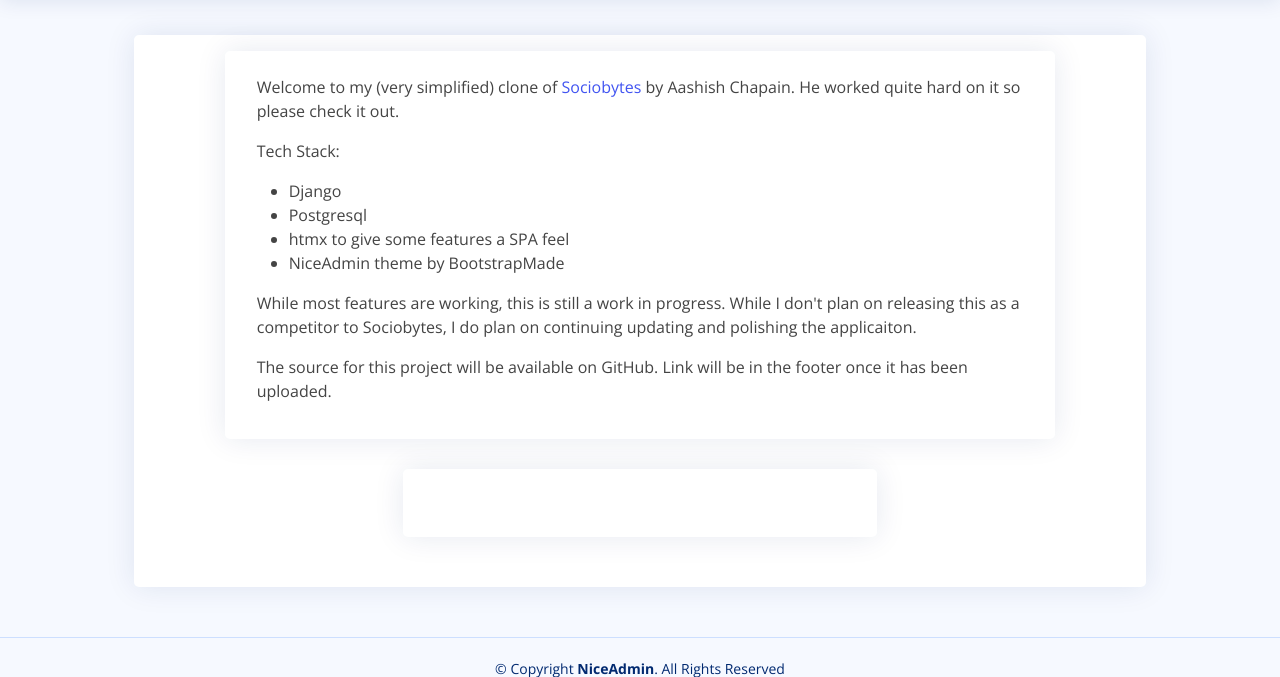
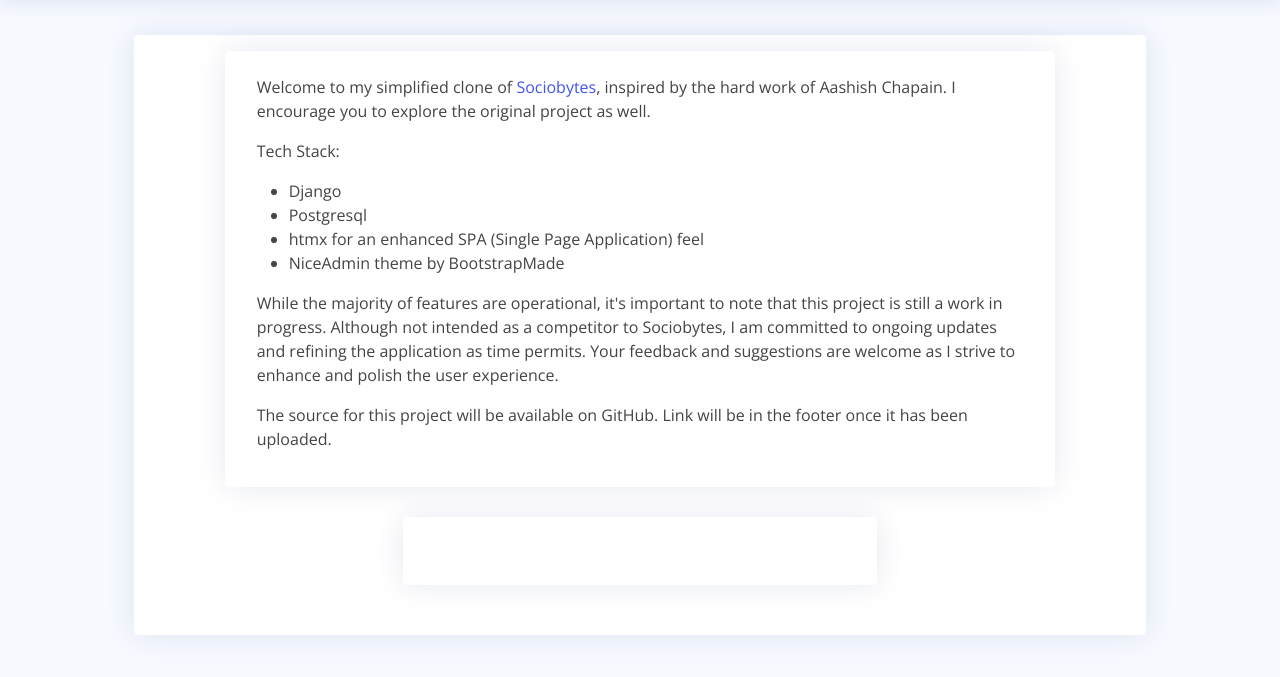
Before and after one commit to terrywmartin/linkShare, a Django app: page / in a window 1280 px wide. Shown: the part 60-737 px from the top of the page. Run offline with Django 4.2, Linux system fonts and the light colour scheme; parts of the project's set-up code (start-up, migrations or seed data) failed here and were passed over; some libraries are stand-ins or nearby versions.

Commit message:
update home page text

```diff
--- a/core/templates/core/index.html
+++ b/core/templates/core/index.html
@@ -8,23 +8,20 @@
 
             <div class="card">
               <div class="card-body profile-card pt-4 d-flex flex-column">
-
-               <p>Welcome to my (very simplified) clone of <a href="https://sociobytes.com/" target="_blank">Sociobytes</a> by Aashish Chapain.  He worked quite hard on it so please check it out.</p>
+               <p>Welcome to my simplified clone of <a href="https://sociobytes.com/" target="_blank">Sociobytes</a>, inspired by the hard work of Aashish Chapain. I encourage you to explore the original project as well.</p>
 
                <p>Tech Stack:</p>
                <ul>
                 <li>Django</li>
                 <li>Postgresql</li>
-                <li>htmx to give some features a SPA feel</li>
+                <li>htmx for an enhanced SPA (Single Page Application) feel</li>
                 <li>NiceAdmin theme by BootstrapMade</li>
                </ul>
-               <p>While most features are working, this is still a work in progress.  While I don't plan on releasing this as a competitor to Sociobytes, I do plan on continuing updating and polishing the applicaiton.</p>
+               <p>While the majority of features are operational, it's important to note that this project is still a work in progress. Although not intended as a competitor to Sociobytes, I am committed to ongoing updates and refining the application as time permits. Your feedback and suggestions are welcome as I strive to enhance and polish the user experience.</p>
                <p>The source for this project will be available on GitHub.  Link will be in the footer once it has been uploaded.</p>
               </div>
             </div>
           </div>
-
-
         </div>
 
         <div class="col-xl-6">
```
